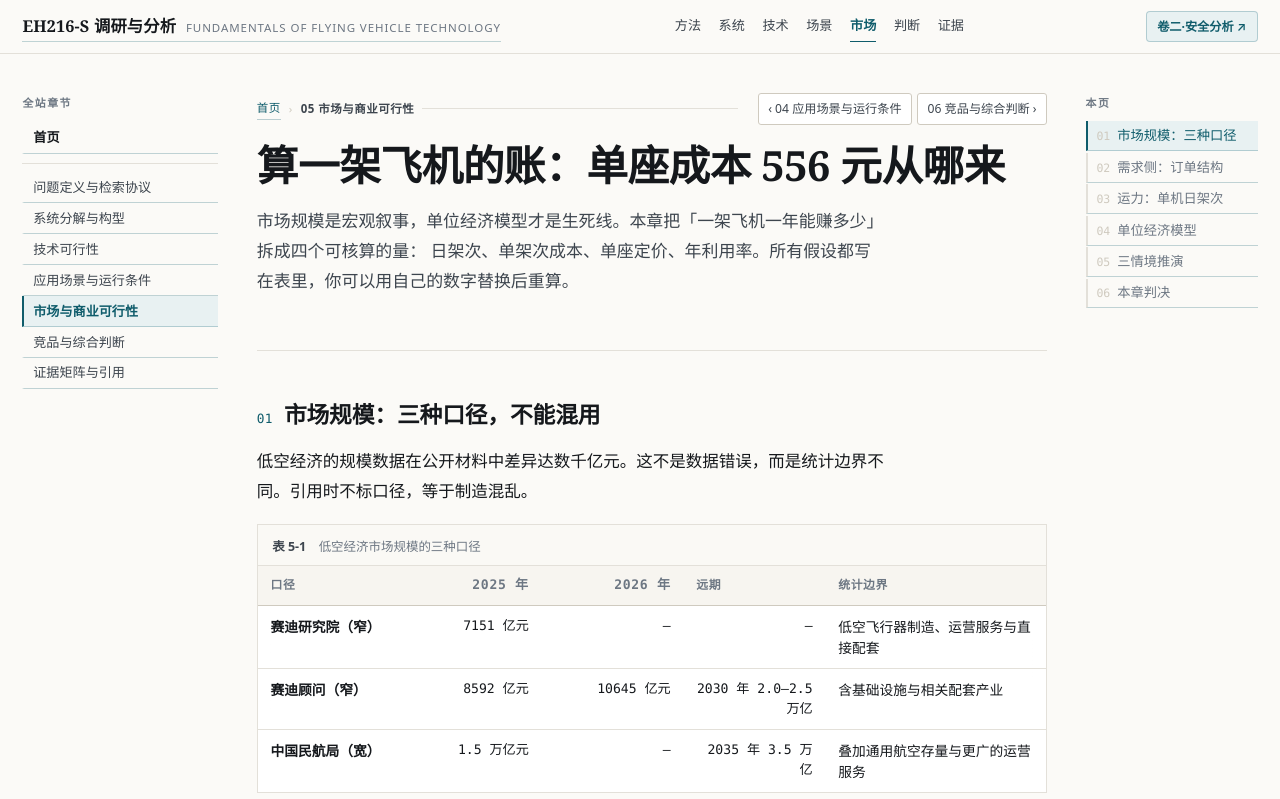
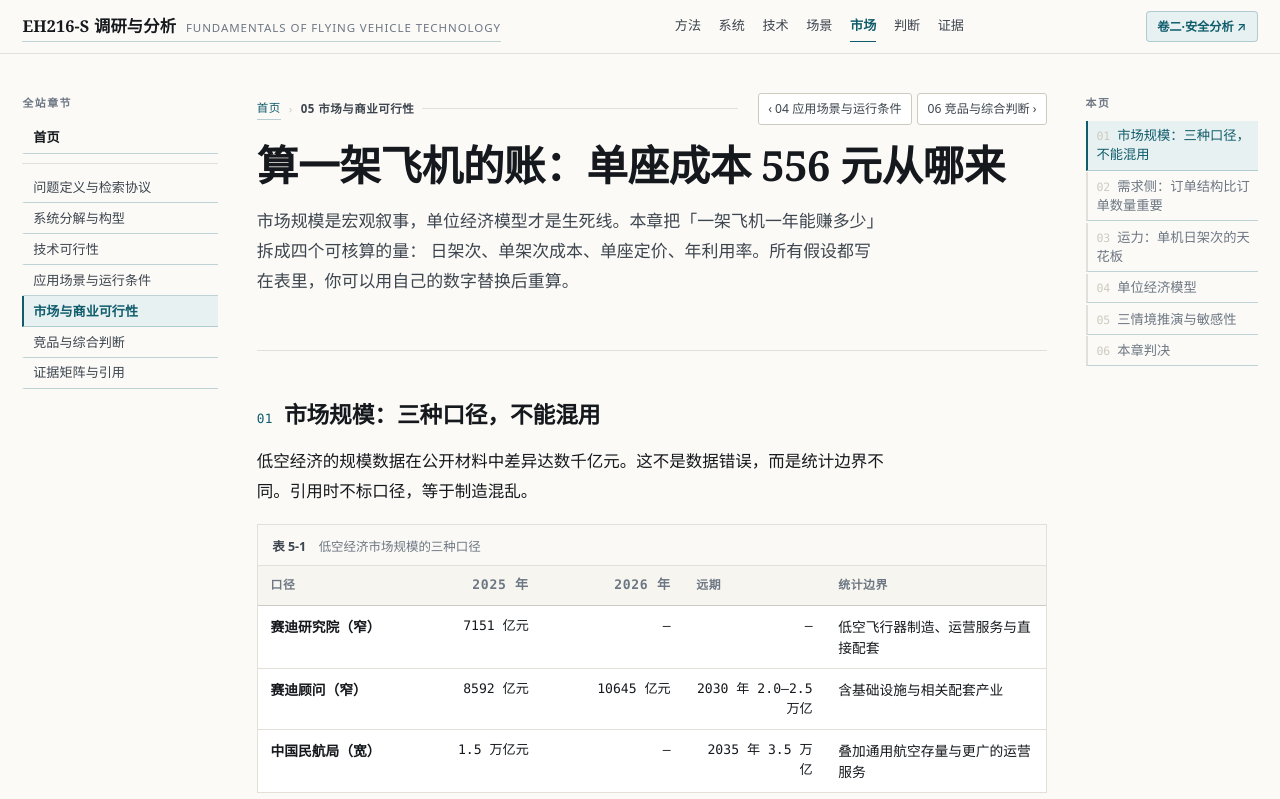
Before and after one commit to tianba9/eh216s-research, a plain HTML site: page 05-market.html in a window 1280 px wide. Shown: the top 799 px of the page. Drawn offline with Linux system fonts and the light colour scheme.

Commit message:
修复右栏本页目录：按小节标题重建，清除残留步骤号

```diff
--- a/05-market.html
+++ b/05-market.html
@@ -273,11 +273,11 @@
   <aside class="toc">
     <p class="toc-title">本页</p>
     <ol>
-      <li><a href="#scale">市场规模：三种口径</a></li>
-      <li><a href="#demand">需求侧：订单结构</a></li>
-      <li><a href="#util">运力：单机日架次</a></li>
+      <li><a href="#scale">市场规模：三种口径，不能混用</a></li>
+      <li><a href="#demand">需求侧：订单结构比订单数量重要</a></li>
+      <li><a href="#util">运力：单机日架次的天花板</a></li>
       <li><a href="#unit">单位经济模型</a></li>
-      <li><a href="#scenario">三情境推演</a></li>
+      <li><a href="#scenario">三情境推演与敏感性</a></li>
       <li><a href="#verdict">本章判决</a></li>
     </ol>
   </aside>
```
Also changed, not shown: 03-tech.html (+1 -1 lines).
